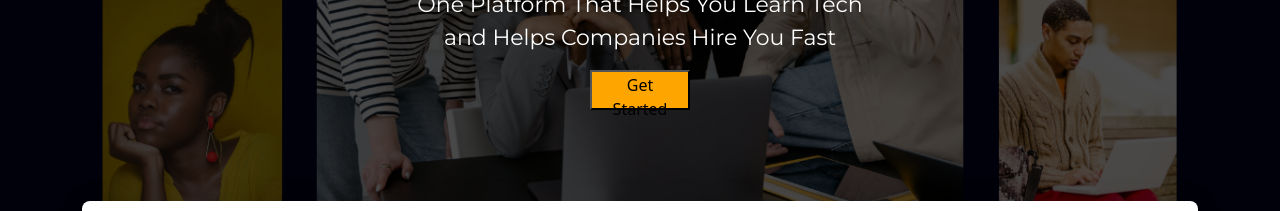
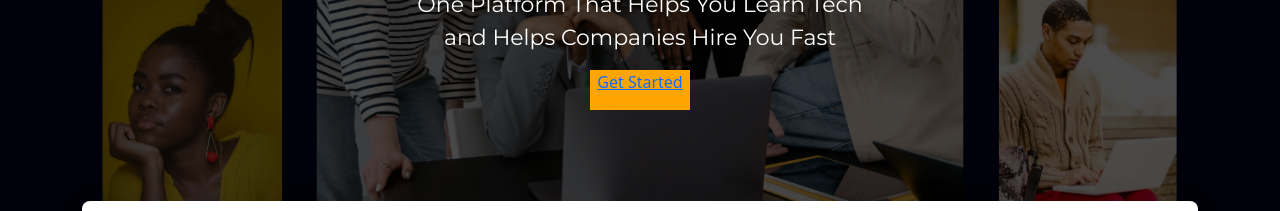
Before and after one commit to tonyedick/djoeton.github.io, a React (Create React App) app: page / in a window 1280 px wide. Shown: the part 279-490 px from the top of the page. Built offline with nearby package versions, Linux system fonts and the light colour scheme; a web font is replaced by a local one.

Commit message:
Update TopBanner.jsx

```diff
--- a/src/components/TopBanner/TopBanner.jsx
+++ b/src/components/TopBanner/TopBanner.jsx
@@ -1,5 +1,5 @@
 import React, { Component, Fragment } from 'react';
-import { Button, Col, Container, Row } from 'react-bootstrap'
+import { Col, Container, Row } from 'react-bootstrap'
 import { init } from 'ityped'
 import { BrowserRouter as Router, Route, Routes, Link } from 'react-router-dom'
 
@@ -20,12 +20,12 @@ class TopBanner extends Component {
                         <h2 className="topTitle">From <span id="myTopBanner"></span></h2>
                         <p className="topSubTitle">One Platform That Helps You Learn Tech<br />
                         and Helps Companies Hire You Fast</p>
-                        <button className="button" type="button" variant="warning" size="lg" onClick={(e) => {
+                        <Link className="button" type="button" variant="warning" size="lg" onClick={(e) => {
                             e.preventDefault();
-                            window.location.href="/coursepath";
+                            window.location.to="/coursepath";
                             }
                         }
-                        >Get Started</button>
+                        >Get Started</Link>
                         </Col>
                     </Row>
 
```
